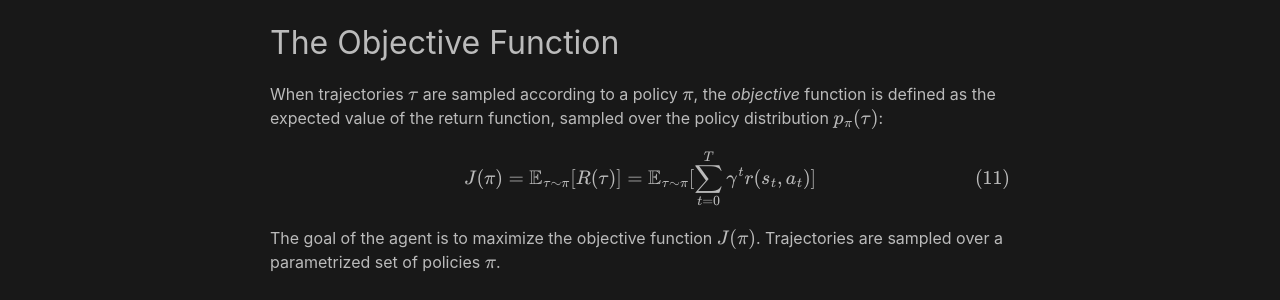
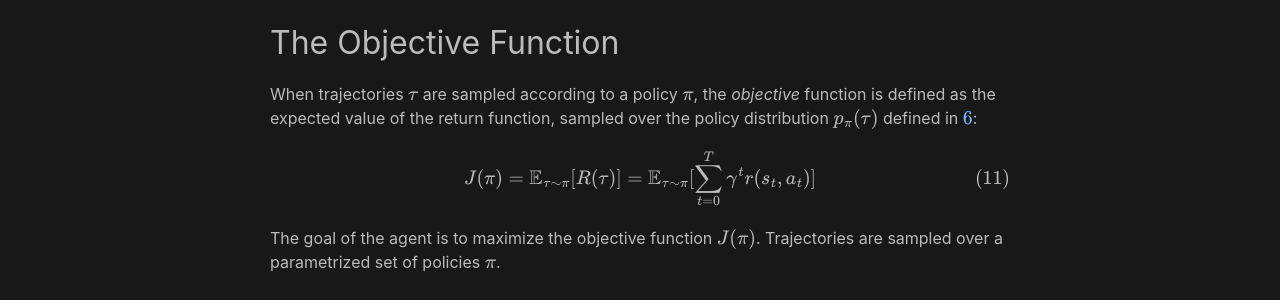
Before and after one commit to analytiq-hub/sigagent.github.io, a Jekyll site: the page built from machine_learning/_posts/2021-01-22-reinforce.md, in a window 1280 px wide and 900 px high, scrolled down 4099 px. Shown: the part 155-455 px from the top of the window. Built offline with Jekyll 4.4.1, drawn with Linux system fonts in a browser that asks for light colours; formulas are drawn with MathJax 3; a script that is not in the unit is left out.

Commit message:
*** empty log message ***

```diff
--- a/machine_learning/_posts/2021-01-22-reinforce.md
+++ b/machine_learning/_posts/2021-01-22-reinforce.md
@@ -148,7 +148,7 @@ Same bounds hold for $$R_t(\tau)$$.
 
 ## The Objective Function
 
-When trajectories $$\tau$$ are sampled according to a policy $$\pi$$, the *objective* function is defined as the expected value of the return function, sampled over the policy distribution $$p_\pi(\tau)$$:
+When trajectories $$\tau$$ are sampled according to a policy $$\pi$$, the *objective* function is defined as the expected value of the return function, sampled over the policy distribution $$p_\pi(\tau)$$ defined in $$\ref{eq:taudist}$$:
 
 $$
 \begin{equation}
```
